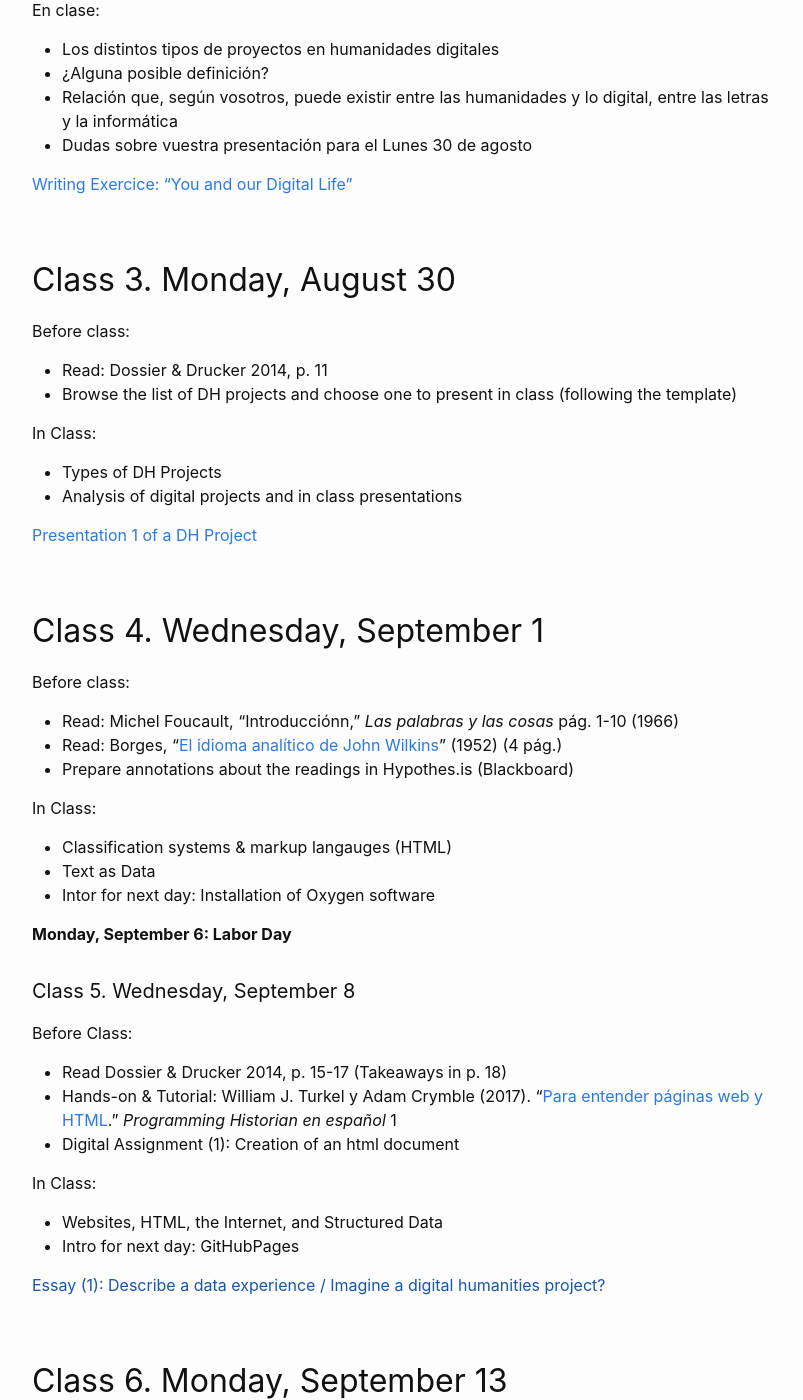
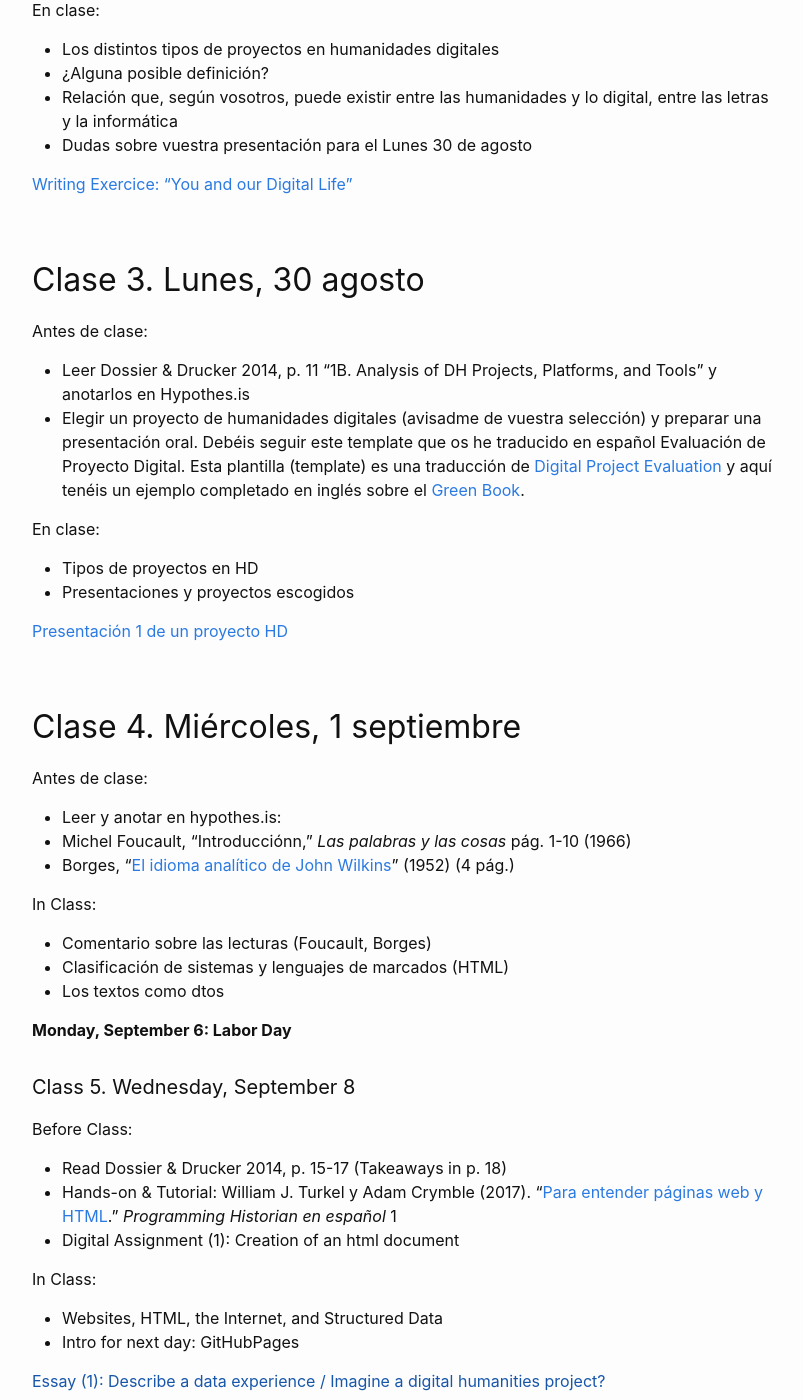
Before and after one commit to susannalles/SPA410, a Jekyll site: the page built from schedule.md, in a window 1280 px wide and 1400 px high, scrolled down 682 px. Shown: the whole window, without its empty margins (238-1041 px from the left). Built offline with Jekyll 4.4.1, drawn with Linux system fonts in a browser that asks for light colours.

Commit message:
Update schedule.md

```diff
--- a/schedule.md
+++ b/schedule.md
@@ -26,29 +26,29 @@ En clase:
 
  [Writing Exercice: “You and our Digital Life”](https://susannalles.github.io/SPA410/ejercicios/e-0.html)
 
-## Class 3. Monday, August 30
+## Clase 3. Lunes, 30 agosto
 
-Before class:
-* Read: Dossier & Drucker 2014, p. 11
-* Browse the list of DH projects and choose one to present in class (following the template)
+Antes de clase:
+* Leer Dossier & Drucker 2014, p. 11 "1B. Analysis of DH Projects, Platforms, and Tools" y anotarlos en Hypothes.is
+* Elegir un proyecto de humanidades digitales (avisadme de vuestra selección) y preparar una presentación oral. Debéis seguir este template que os he traducido en español Evaluación de Proyecto Digital. Esta plantilla (template) es una traducción de [Digital Project Evaluation](https://docs.google.com/document/d/1jp0bQ18hXKxekgACfBCw_6P6lO_xg4uzUXXMvT2jaPo/edit) y aquí tenéis un ejemplo completado en inglés sobre el [Green Book](https://docs.google.com/document/d/1YRnmswrp36LQ9ss1kKV9R2KcvL7XeJ0tP9a7Y4WeB1o/edit).
+
+En clase:
+* Tipos de proyectos en HD
+* Presentaciones y proyectos escogidos
+
+[Presentación 1 de un proyecto HD](https://susannalles.github.io/SPA410/ejercicios/Presentacion-1.html)
+
+## Clase 4. Miércoles, 1 septiembre
+
+Antes de clase:
+* Leer y anotar en hypothes.is:
+* Michel Foucault, “Introducciónn,” *Las palabras y las cosas* pág. 1-10 (1966)
+* Borges, “[El idioma analítico de John Wilkins](http://aracnologia.macn.gov.ar/st/biblio/Borges%201952%20El%20idioma%20analitico%20de%20John%20Wilkins.pdf)” (1952) (4 pág.)
 
 In Class:
-* Types of DH Projects
-* Analysis of digital projects and in class presentations
-
-[Presentation 1 of a DH Project](https://susannalles.github.io/SPA410/ejercicios/Presentacion-1.html)
-
-## Class 4. Wednesday, September 1
-
-Before class:
-* Read: Michel Foucault, “Introducciónn,” *Las palabras y las cosas* pág. 1-10 (1966)
-* Read: Borges, “[El idioma analítico de John Wilkins](http://aracnologia.macn.gov.ar/st/biblio/Borges%201952%20El%20idioma%20analitico%20de%20John%20Wilkins.pdf)” (1952) (4 pág.)
-* Prepare annotations about the readings in Hypothes.is (Blackboard)
-
-In Class:
-* Classification systems & markup langauges (HTML)
-* Text as Data
-* Intor for next day: Installation of Oxygen software
+* Comentario sobre las lecturas (Foucault, Borges)
+* Clasificación de sistemas y lenguajes de marcados (HTML)
+* Los textos como dtos
 
 **Monday, September 6: Labor Day**
 
```
Also changed, not shown: other parts of schedule.md (+2 -2 lines).
